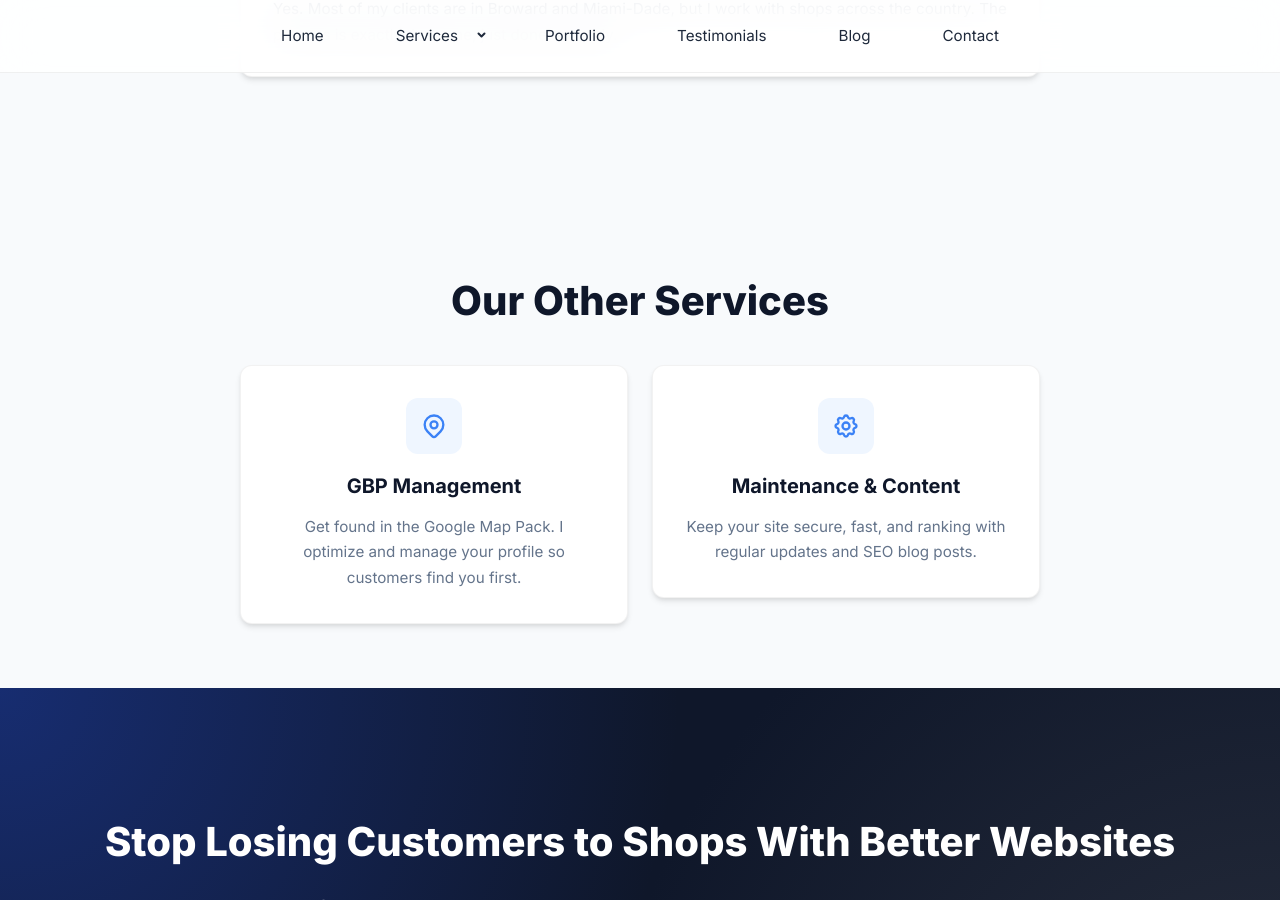
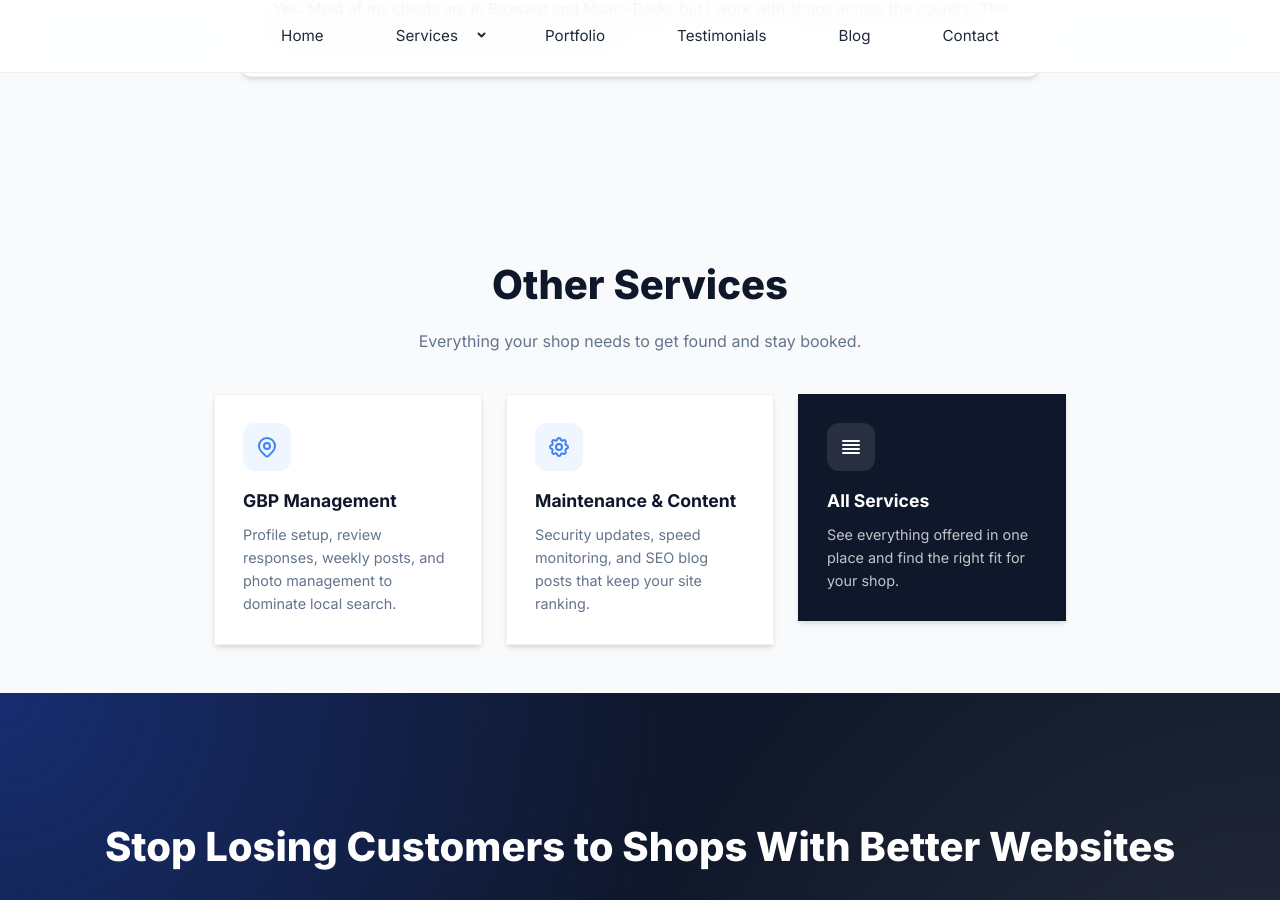
Before and after one commit to JamesBrownR/MeetingSurge, a Jekyll site: the page built from services/web-design/index.html, in a window 1280 px wide and 900 px high, scrolled down 4838 px. Built offline with Jekyll 4.4.1, drawn with Linux system fonts in a browser that asks for light colours.

Commit message:
Remove old service links and include new template

```diff
--- a/services/web-design/index.html
+++ b/services/web-design/index.html
@@ -396,32 +396,7 @@ faqs:
 
 </section>
 
-<div style="max-width: 800px; margin: 4rem auto;">
-  <h2 style="text-align: center; margin-bottom: 2rem;">Our Other Services</h2>
-  <div style="display: grid; grid-template-columns: repeat(auto-fit, minmax(250px, 1fr)); gap: 1.5rem;">
-
-    <a href="/services/gbp-management" style="text-decoration: none;">
-      <div class="feature-card" style="text-align: center;">
-        <div class="icon-wrapper" style="margin: 0 auto 1rem;">
-          <svg fill="none" stroke="currentColor" viewBox="0 0 24 24"><path stroke-linecap="round" stroke-linejoin="round" d="M17.657 16.657L13.414 20.9a1.998 1.998 0 01-2.827 0l-4.244-4.243a8 8 0 1111.314 0z"/><path stroke-linecap="round" stroke-linejoin="round" d="M15 11a3 3 0 11-6 0 3 3 0 016 0z"/></svg>
-        </div>
-        <h3>GBP Management</h3>
-        <p>Get found in the Google Map Pack. I optimize and manage your profile so customers find you first.</p>
-      </div>
-    </a>
-
-    <a href="/services/maintenance" style="text-decoration: none;">
-      <div class="feature-card" style="text-align: center;">
-        <div class="icon-wrapper" style="margin: 0 auto 1rem;">
-          <svg fill="none" stroke="currentColor" viewBox="0 0 24 24"><path stroke-linecap="round" stroke-linejoin="round" d="M10.325 4.317c.426-1.756 2.924-1.756 3.35 0a1.724 1.724 0 002.573 1.066c1.543-.94 3.31.826 2.37 2.37a1.724 1.724 0 001.065 2.572c1.756.426 1.756 2.924 0 3.35a1.724 1.724 0 00-1.066 2.573c.94 1.543-.826 3.31-2.37 2.37a1.724 1.724 0 00-2.572 1.065c-.426 1.756-2.924 1.756-3.35 0a1.724 1.724 0 00-2.573-1.066c-1.543.94-3.31-.826-2.37-2.37a1.724 1.724 0 00-1.065-2.572c-1.756-.426-1.756-2.924 0-3.35a1.724 1.724 0 001.066-2.573c-.94-1.543.826-3.31 2.37-2.37.996.608 2.296.07 2.572-1.065z"/><path stroke-linecap="round" stroke-linejoin="round" d="M15 12a3 3 0 11-6 0 3 3 0 016 0z"/></svg>
-        </div>
-        <h3>Maintenance & Content</h3>
-        <p>Keep your site secure, fast, and ranking with regular updates and SEO blog posts.</p>
-      </div>
-    </a>
-
-  </div>
-</div>
+{% include services-links.html %}
 
 <div class="cta-section">
   <h2>Stop Losing Customers to Shops With Better Websites</h2>
```
